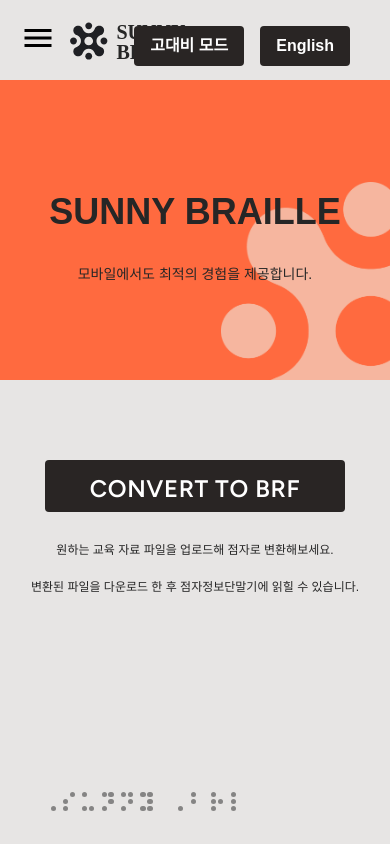
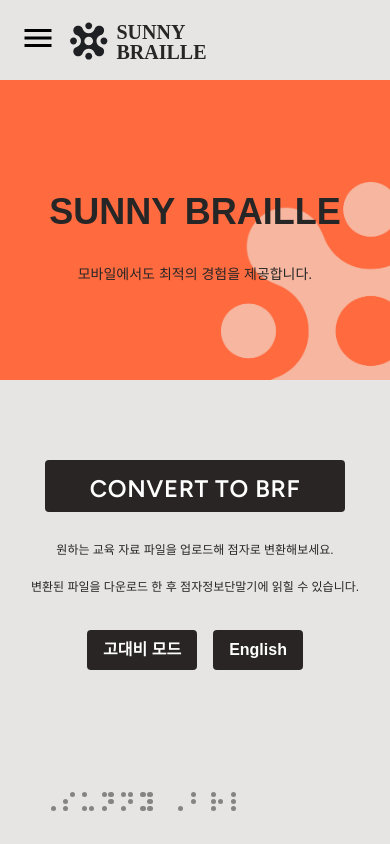
Before and after one commit to Sunflower-yonsei/Sunflower_FE, a React (Create React App) app in the folder my-app/: page / in a window 390 px wide. Built offline with nearby package versions, Linux system fonts and the light colour scheme; a web font is replaced by a local one.

Commit message:
feat: updated UI
adjusted location of toggle buttons of mobile UI

```diff
--- a/my-app/src/components/ContrastToggleButton.tsx
+++ b/my-app/src/components/ContrastToggleButton.tsx
@@ -5,7 +5,7 @@
 
 
 const ContrastToggleButton = () => {
-  const isMobile = useMediaQuery({ maxWidth: 768 });
+  const isMobile = useMediaQuery({ maxWidth: 790 });
   const { isHighContrast, toggleHighContrast } = useHighContrast();
   const { language } = useLanguage();
   const textClassName = language === "ko" ? "font-kor" : "font-eng";
--- a/my-app/src/components/NavBar.tsx
+++ b/my-app/src/components/NavBar.tsx
@@ -10,7 +10,7 @@
 import { MdMenu } from "react-icons/md";
 
 const NavBar = () => {
-  const isMobile = useMediaQuery({ maxWidth: 768 });
+  const isMobile = useMediaQuery({ maxWidth: 800 });
   const { language } = useLanguage();
   const textClassName = language === "ko" ? "font-kor" : "font-eng";
   const { isHighContrast } = useHighContrast();
@@ -162,10 +162,6 @@
               </button>
             </Link>
           </div>
-          <div className="absolute right-10 top-0.3 transform -translate-y-1/2 flex flex-row items-center gap-4">
-            <ContrastToggleButton />
-            <LanguageToggleButton />
-          </div>
         </div>
       )}
 
--- a/my-app/src/components/UploadFileButton.tsx
+++ b/my-app/src/components/UploadFileButton.tsx
@@ -4,6 +4,7 @@
 import { useLanguage } from "../LanguageContext";
 import messages from "./Messages";
 import { useHighContrast } from "../components/HighContrastMode";
+
 
 interface UploadFileButtonState {
   title: string;
@@ -19,6 +20,7 @@
   const { language } = useLanguage();
   const textClassName = language === "ko" ? "font-kor" : "font-eng";
   const { isHighContrast } = useHighContrast();
+
 
   const { fileSelectAlert, uploadSuccess, uploadFail } = messages[language];
   const [state, setState] = useState<UploadFileButtonState>({
@@ -152,6 +154,7 @@
           </button>
         </form>
       </div>
+
       <div>
         {translationsId && (
           <TranslationProgress translationsId={translationsId} />
--- a/my-app/src/pages/ConvertPage.tsx
+++ b/my-app/src/pages/ConvertPage.tsx
@@ -6,6 +6,8 @@
 import "../tailwind.css";
 import { useLanguage } from "../LanguageContext";
 import { useHighContrast } from "../components/HighContrastMode";
+import ContrastToggleButton from "../components/ContrastToggleButton";
+import LanguageToggleButton from "../components/LanguageToggleButton";
 
 const ConvertPage = () => {
   const isMobile = useMediaQuery({ maxWidth: 768 });
@@ -101,6 +103,14 @@
           <div>
             <UploadFileButton />
           </div>
+          <br />
+          <br />
+            {isMobile && (
+              <div className="transform -translate-y-1/2 flex flex-row justify-center items-center gap-4">
+                <ContrastToggleButton />
+                <LanguageToggleButton />
+              </div>
+            )}
         </div>
       </div>
       <BrailleDeco />
--- a/my-app/src/pages/DownloadPage.tsx
+++ b/my-app/src/pages/DownloadPage.tsx
@@ -8,6 +8,8 @@
 import { useHighContrast } from "../components/HighContrastMode";
 import { useLocation } from "react-router-dom";
 import FileNameDisplay from "../components/FileNameDisplay";
+import ContrastToggleButton from "../components/ContrastToggleButton";
+import LanguageToggleButton from "../components/LanguageToggleButton";
 
 function useQuery() {
   return new URLSearchParams(useLocation().search);
@@ -36,7 +38,9 @@
   }, [language]);
 
   return (
-    <div className={`w-full h-screen bg-stone-200`}>
+    <div className={`w-full h-screen ${
+      isHighContrast ? "bg-black" : "bg-stone-200"
+    }`}>
       <div aria-live="polite" className="sr-only">
         {announcement}
       </div>
@@ -95,12 +99,21 @@
             >
               <img src="/img/complete.png" alt="Conversion Complete" />
             </div>
-            <div className="w-auto h-auto m-auto flex flex-col items-center justify-center my-[10px]">
+            <div className="w-auto h-auto m-auto flex flex-col items-center justify-center">
               <FileNameDisplay fileId={fileId} />
               <DownloadButton />
               <NewFileUpload />
+
             </div>
+
           </div>
+          <br />
+            {isMobile && (
+              <div className="transform -translate-y-1/2 flex flex-row justify-center gap-4">
+                <ContrastToggleButton />
+                <LanguageToggleButton />
+              </div>
+            )}
         </div>
       </div>
       <BrailleDeco />
--- a/my-app/src/pages/MainPage.tsx
+++ b/my-app/src/pages/MainPage.tsx
@@ -6,9 +6,11 @@
 import ConvertPageRoutingButton from "../components/ConvertPageRoutingButton";
 import { useLanguage } from "../LanguageContext";
 import { useHighContrast } from "../components/HighContrastMode";
+import ContrastToggleButton from "../components/ContrastToggleButton";
+import LanguageToggleButton from "../components/LanguageToggleButton";
 
 const MainPage = () => {
-  const isMobile = useMediaQuery({ maxWidth: 768 });
+  const isMobile = useMediaQuery({ maxWidth: 800 });
   const { language } = useLanguage();
   const textClassName = language === "ko" ? "font-kor" : "font-eng";
   const { isHighContrast } = useHighContrast();
@@ -45,9 +47,13 @@
           } flex items-center justify-center`}
         >
           {isMobile && (
-            <div className={`relative text-center flex justify-center items-center h-[300px] ${
-              isHighContrast ? "text-yellow-300" : "text-neutral-800 bg-[#FF6A3F]"
-            } `}>
+            <div
+              className={`relative text-center flex justify-center items-center h-[300px] ${
+                isHighContrast
+                  ? "text-yellow-300"
+                  : "text-neutral-800 bg-[#FF6A3F]"
+              } `}
+            >
               <div className="z-10 text-neutral-800">
                 <div
                   className={`${textClassName} ${
@@ -73,7 +79,9 @@
               />
               <div className="w-auto h-auto top-[350px] left-[150px] absolute">
                 <div
-                  className={`${textClassName} ${isHighContrast ? 'text-yellow-300': 'text-neutral-800'} w-[926px] text-xs font-normal leading-9`}
+                  className={`${textClassName} ${
+                    isHighContrast ? "text-yellow-300" : "text-neutral-800"
+                  } w-[926px] text-xs font-normal leading-9`}
                 >
                   {language === "ko" ? (
                     <>
@@ -105,14 +113,18 @@
             <div>
               <div className="w-auto h-[72px] top-[200px] left-[150px] absolute">
                 <div
-                  className={`SunnyBraille ${isHighContrast ? 'text-yellow-300': 'text-neutral-800'} font-eng text-6xl font-bold leading-[72px] tracking-wide`}
+                  className={`SunnyBraille ${
+                    isHighContrast ? "text-yellow-300" : "text-neutral-800"
+                  } font-eng text-6xl font-bold leading-[72px] tracking-wide`}
                 >
                   SUNNY BRAILLE
                 </div>
               </div>
               <div className="w-auto h-[72px] top-[290px] left-[150px] absolute">
                 <div
-                  className={`${textClassName} ${isHighContrast ? 'text-yellow-300': 'text-neutral-800'} w-[926px] text-2xl font-semibold leading-[18.90px]`}
+                  className={`${textClassName} ${
+                    isHighContrast ? "text-yellow-300" : "text-neutral-800"
+                  } w-[926px] text-2xl font-semibold leading-[18.90px]`}
                 >
                   {language === "ko"
                     ? "Sunny Braille은 해바라기팀이 개발한 교육용 웹 점역 소프트웨어 입니다."
@@ -121,7 +133,9 @@
               </div>
               <div className="w-auto h-auto top-[350px] left-[150px] absolute">
                 <div
-                  className={`${textClassName} ${isHighContrast ? 'text-yellow-300': 'text-neutral-800'} w-[926px] text-base font-normal leading-9`}
+                  className={`${textClassName} ${
+                    isHighContrast ? "text-yellow-300" : "text-neutral-800"
+                  } w-[926px] text-base font-normal leading-9`}
                 >
                   {language === "ko" ? (
                     <>
@@ -152,12 +166,20 @@
           )}
         </div>
 
-        <div className={`w-auto h-auto ${isMobile ? "top-[80px]" : "top-[100px]"} flex flex-col justify-center relative`}>
-          <ConvertPageRoutingButton />
+        <div
+          className={`w-auto h-auto ${
+            isMobile ? "top-[80px]" : "top-[100px]"
+          } flex flex-col justify-center relative`}
+        >
+          <div>
+            <ConvertPageRoutingButton />
+          </div>
           <div
             className={`${textClassName} text-center ${
               isHighContrast ? "text-yellow-300" : "text-neutral-800"
-            } text-base ${isMobile ? "text-xs" : "text-base"} font-normal my-[20px] leading-[37px]`}
+            } text-base ${
+              isMobile ? "text-xs" : "text-base"
+            } font-normal my-[20px] leading-[37px]`}
           >
             {language === "ko" ? (
               <>
@@ -175,6 +197,13 @@
               </>
             )}
           </div>
+          <br />
+            {isMobile && (
+              <div className="transform -translate-y-1/2 flex flex-row justify-center gap-4">
+                <ContrastToggleButton />
+                <LanguageToggleButton />
+              </div>
+            )}
         </div>
       </div>
       <BrailleDeco />
```
